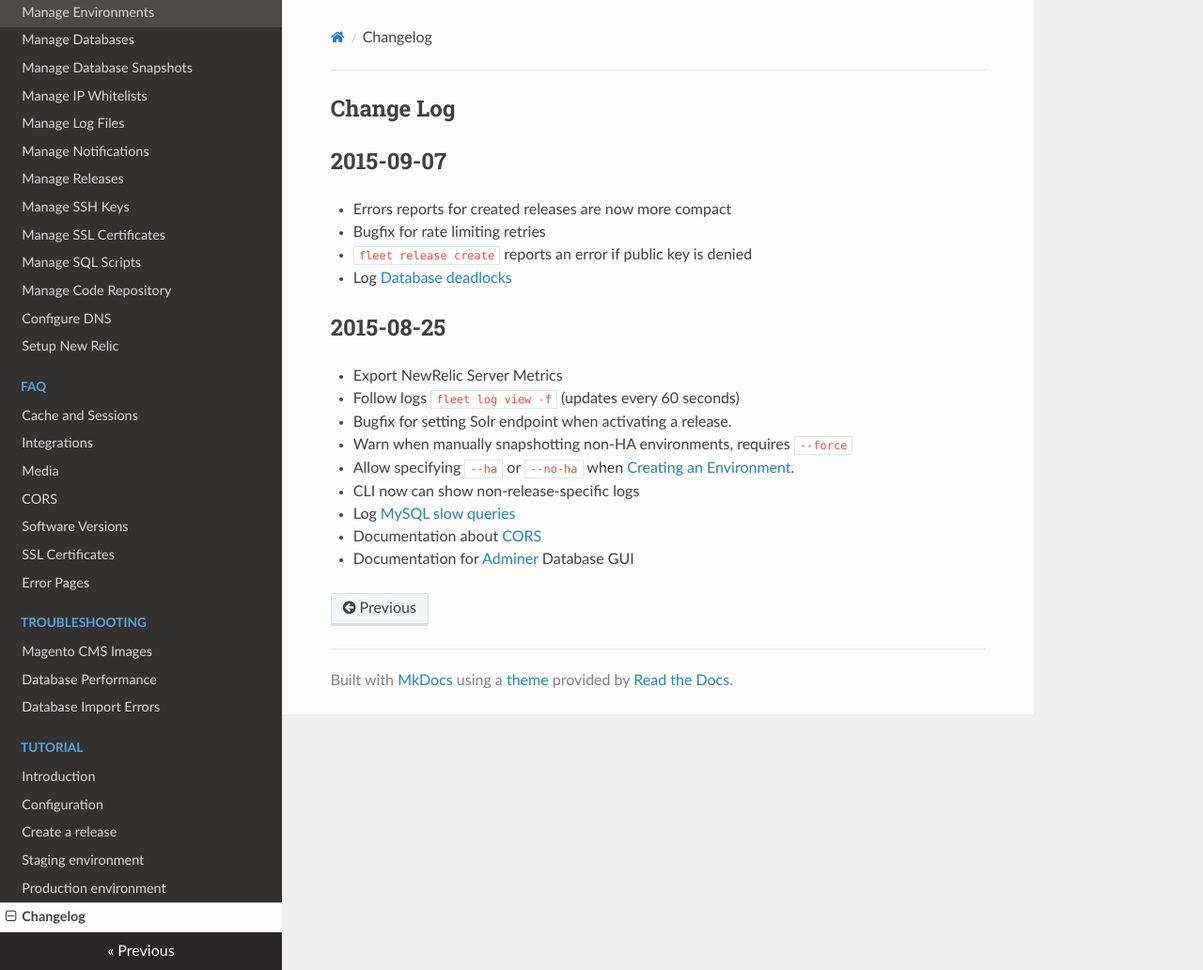
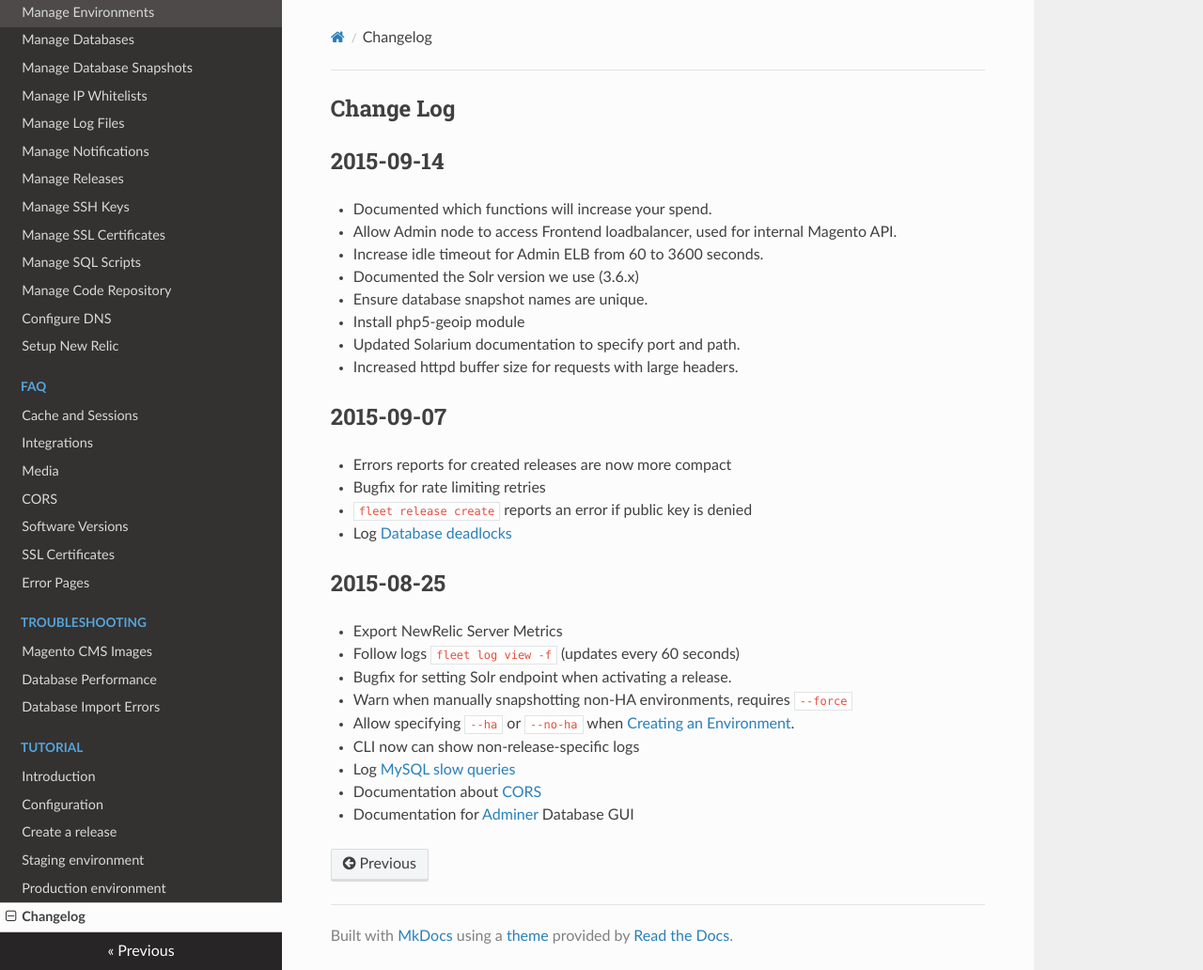
Before and after one commit to anchor/fleet-magento-docs, an MkDocs documentation site: the page built from docs/changelog.md, in a window 1280 px wide and 1032 px high. Shown: the whole window at 94% size. Built offline with MkDocs 1.6.1, drawn with Linux system fonts in a browser that asks for light colours; nearby versions of some CDN libraries; old or Windows-style settings are respelled for this version of MkDocs.

Commit message:
added changelog for 2015-09-14

```diff
--- a/docs/changelog.md
+++ b/docs/changelog.md
@@ -1,5 +1,17 @@
 Change Log
 ----------
+
+2015-09-14
+----------
+
+* Documented which functions will increase your spend.
+* Allow Admin node to access Frontend loadbalancer, used for internal Magento API.
+* Increase idle timeout for Admin ELB from 60 to 3600 seconds.
+* Documented the Solr version we use (3.6.x)
+* Ensure database snapshot names are unique.
+* Install php5-geoip module
+* Updated Solarium documentation to specify port and path.
+* Increased httpd buffer size for requests with large headers.
 
 2015-09-07
 ----------
```
